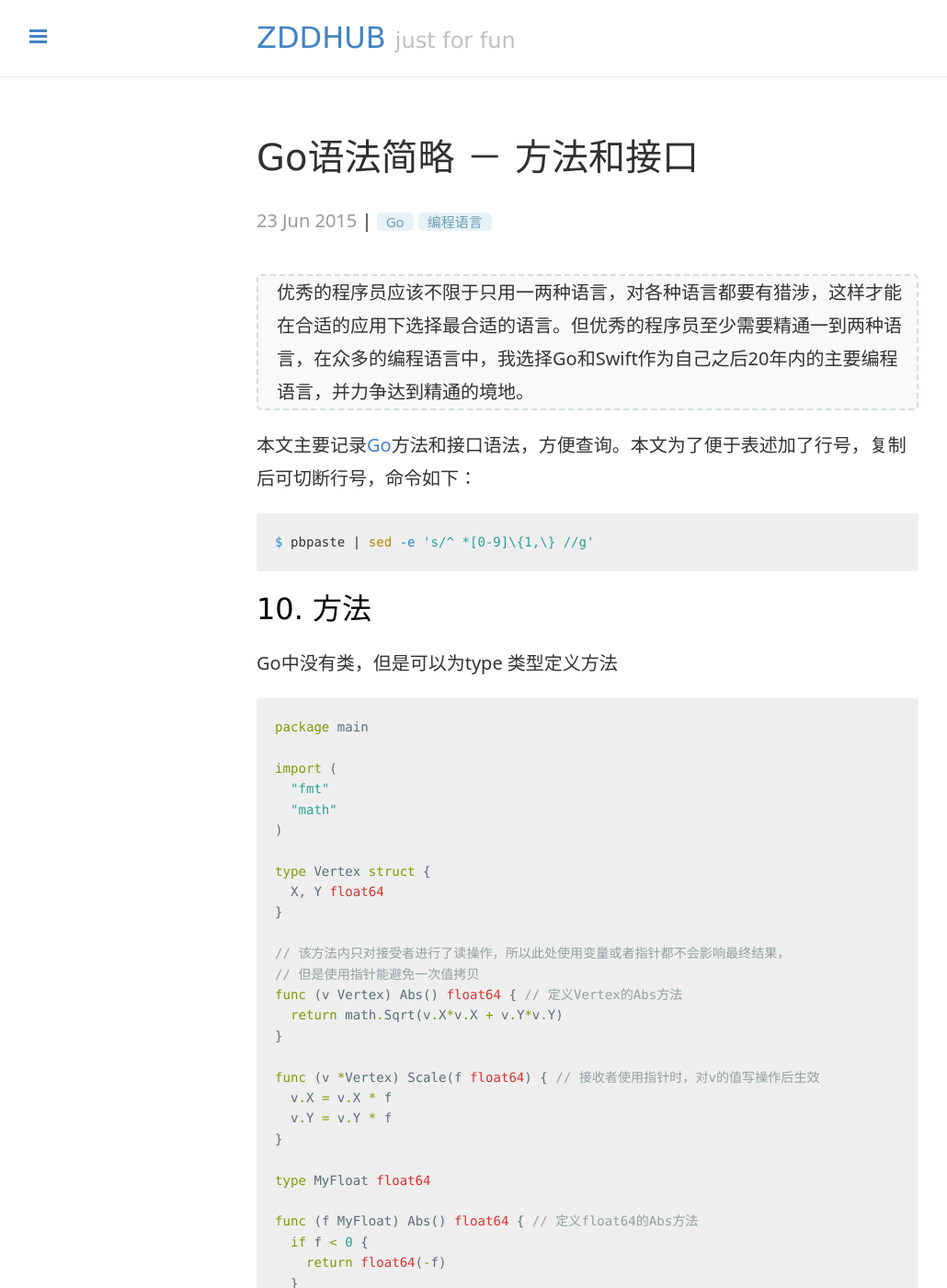
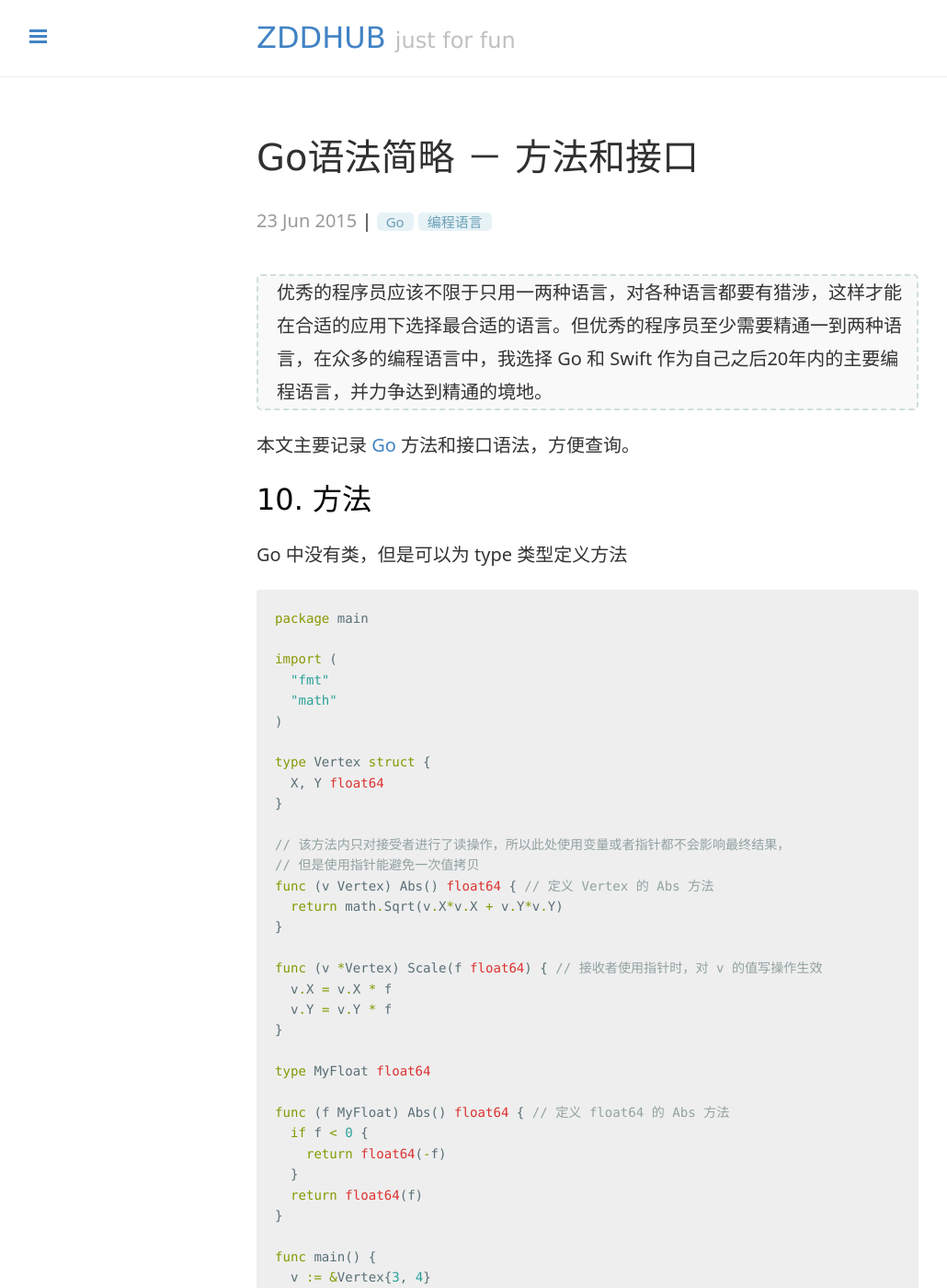
Before and after one commit to zddhub/zddhub.github.io, a Jekyll site: the page built from _posts/2015-06-23-go-interface.md, in a window 1280 px wide and 1400 px high. Shown: the whole window at 92% size, without its empty margins (1-1031 px from the left). Built offline with Jekyll 4.4.1, drawn with Linux system fonts in a browser that asks for light colours; comment, search, counter and statistics services are not loaded.

Commit message:
Update blog: go series

````diff
--- a/_posts/2015-06-23-go-interface.md
+++ b/_posts/2015-06-23-go-interface.md
@@ -5,18 +5,14 @@ category: Memo
 tags: "Go 编程语言"
 ---
 
-> 优秀的程序员应该不限于只用一两种语言，对各种语言都要有猎涉，这样才能在合适的应用下选择最合适的语言。但优秀的程序员至少需要精通一到两种语言，在众多的编程语言中，我选择Go和Swift作为自己之后20年内的主要编程语言，并力争达到精通的境地。
+> 优秀的程序员应该不限于只用一两种语言，对各种语言都要有猎涉，这样才能在合适的应用下选择最合适的语言。但优秀的程序员至少需要精通一到两种语言，在众多的编程语言中，我选择 Go 和 Swift 作为自己之后20年内的主要编程语言，并力争达到精通的境地。
 
-本文主要记录[Go](https://golang.org/)方法和接口语法，方便查询。本文为了便于表述加了行号，复制后可切断行号，命令如下：
-
-```sh
-$ pbpaste | sed -e 's/^ *[0-9]\{1,\} //g'
-```
+本文主要记录 [Go](https://golang.org/) 方法和接口语法，方便查询。
 
 <!-- more -->
 
 ### 10. 方法
-Go中没有类，但是可以为type 类型定义方法
+Go 中没有类，但是可以为 type 类型定义方法
 
 ```go
 package main
@@ -32,18 +28,18 @@ type Vertex struct {
 
 // 该方法内只对接受者进行了读操作，所以此处使用变量或者指针都不会影响最终结果，
 // 但是使用指针能避免一次值拷贝
-func (v Vertex) Abs() float64 { // 定义Vertex的Abs方法
+func (v Vertex) Abs() float64 { // 定义 Vertex 的 Abs 方法
   return math.Sqrt(v.X*v.X + v.Y*v.Y)
 }
 
-func (v *Vertex) Scale(f float64) { // 接收者使用指针时，对v的值写操作后生效
+func (v *Vertex) Scale(f float64) { // 接收者使用指针时，对 v 的值写操作生效
   v.X = v.X * f
   v.Y = v.Y * f
 }
 
 type MyFloat float64
 
-func (f MyFloat) Abs() float64 { // 定义float64的Abs方法
+func (f MyFloat) Abs() float64 { // 定义 float64 的 Abs 方法
   if f < 0 {
     return float64(-f)
   }
@@ -111,6 +107,7 @@ func (v *Vertex) Abs() float64 { // Vertex实现Abser接口的方法
 ```
 
 Go中内置了一些常见的接口：
+
 #### Stringers
 ```go
 package main
````
Also changed, not shown: _posts/2015-06-22-go.md (+4 -8 lines), _posts/2015-06-23-goroutine.md (+1 -5 lines), _posts/2015-06-29-go-orient-object.md (+3 -7 lines).
